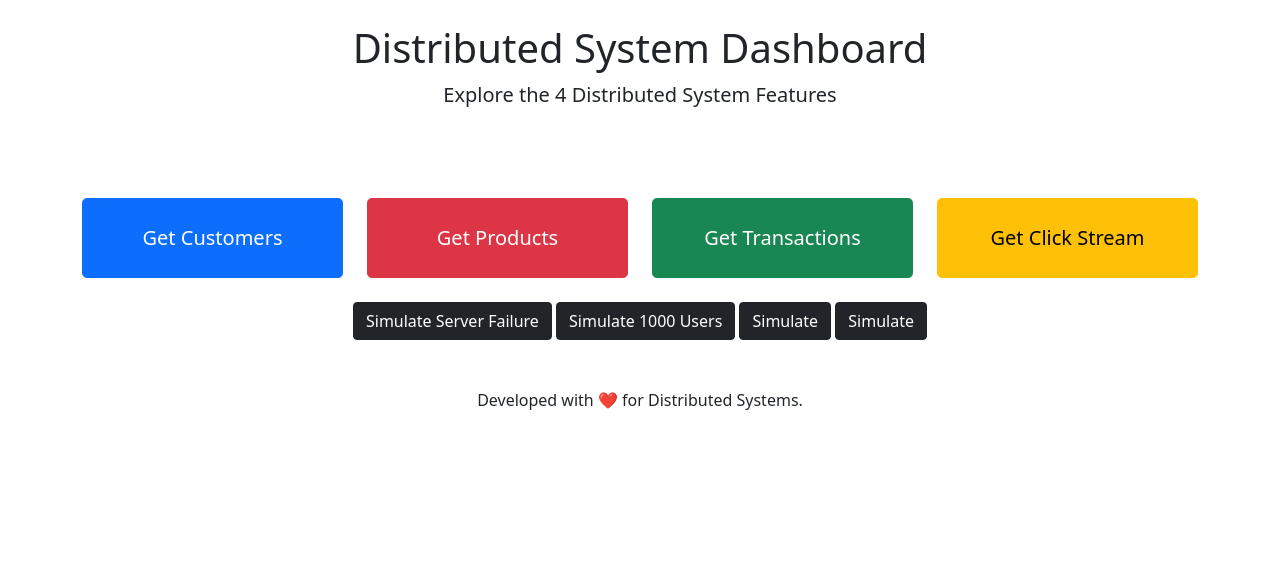
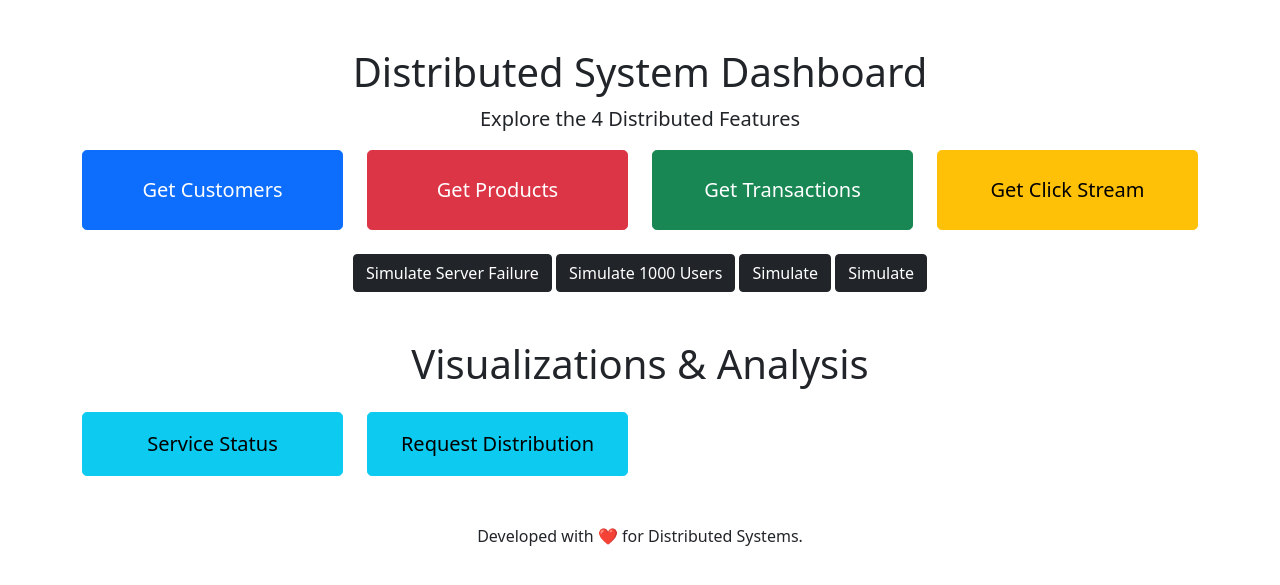
Before and after one commit to Shine-23/Ecommerce-Transactions-using-BigQuery, a Flask app: page / in a window 1280 px wide. Shown: the top 585 px of the page. Run offline with Flask 3, Linux system fonts and the light colour scheme.

Commit message:
Update home.html

```diff
--- a/frontend/templates/home.html
+++ b/frontend/templates/home.html
@@ -1,18 +1,16 @@
 <!DOCTYPE html>
 <html lang="en">
 <head>
-    <title>DSD Project</title>
+    <title>Ecommerce Transactions using BigQuery</title>
     <link href="https://cdn.jsdelivr.net/npm/bootstrap@5.1.3/dist/css/bootstrap.min.css" rel="stylesheet">
+    <script src="https://cdn.jsdelivr.net/npm/chart.js"></script>
 </head>
 <body>
     <div class="container">
-        <header class="text-center py-4">
-            <h1>Distributed System Dashboard</h1>
-            <p class="lead">Explore the 4 Distributed System Features</p>
-        </header>
-
         <main>
             <section id="features" class="mt-5 text-center">
+                <h1>Distributed System Dashboard</h1>
+                <p class="lead">Explore the 4 Distributed Features </p>
                 <div class="row g-4">
                     <div class="col-md-6 col-lg-3">
                         <a href="/customers"  class="btn btn-primary btn-lg w-100 py-4">Get Customers</a>
@@ -33,6 +31,18 @@
                     <button onclick="" class="btn btn-dark">Simulate</button>
                     <button onclick="" class="btn btn-dark">Simulate</button>
                 </div>
+                <br><br>
+                <h1>Visualizations & Analysis</h1>
+
+                <!-- Buttons for Visualizations -->
+                <div class="row g-4">
+                    <div class="col-md-6 col-lg-3">
+                        <a href="/visualization/service-status"  class="btn btn-info btn-lg w-100 py-3 mt-3">Service Status</a>
+                    </div>
+                    <div class="col-md-6 col-lg-3">
+                        <a href="/visualization/request-distribution" class="btn btn-info btn-lg w-100 py-3 mt-3">Request Distribution</a>
+                    </div>
+                </div>
             </section>
         </main>
 
@@ -46,8 +56,10 @@
                 .then(response => response.json())
                 .then(data => {
                     alert(data.message || data.error);
+                    console.log("Simulated failure. Checking backup...");
                 });
         }
     </script>
+
 </body>
 </html>
```
